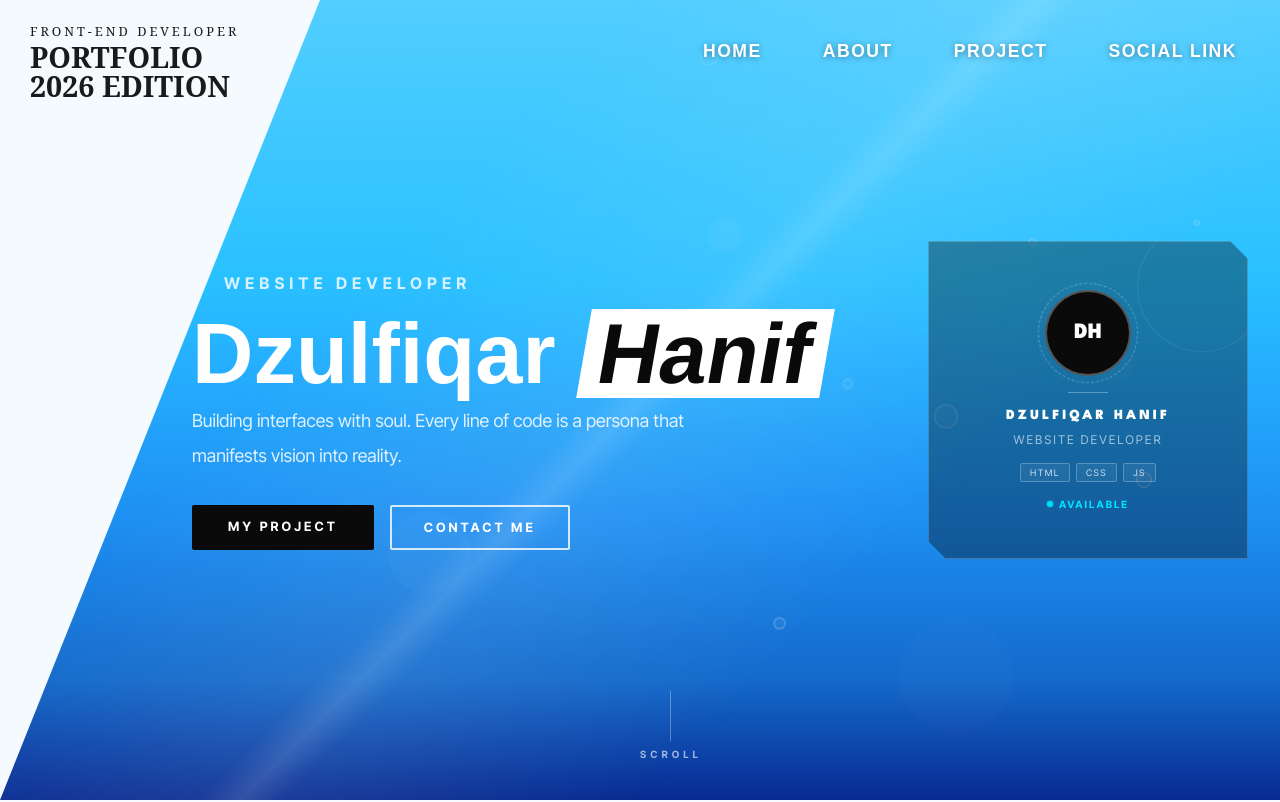
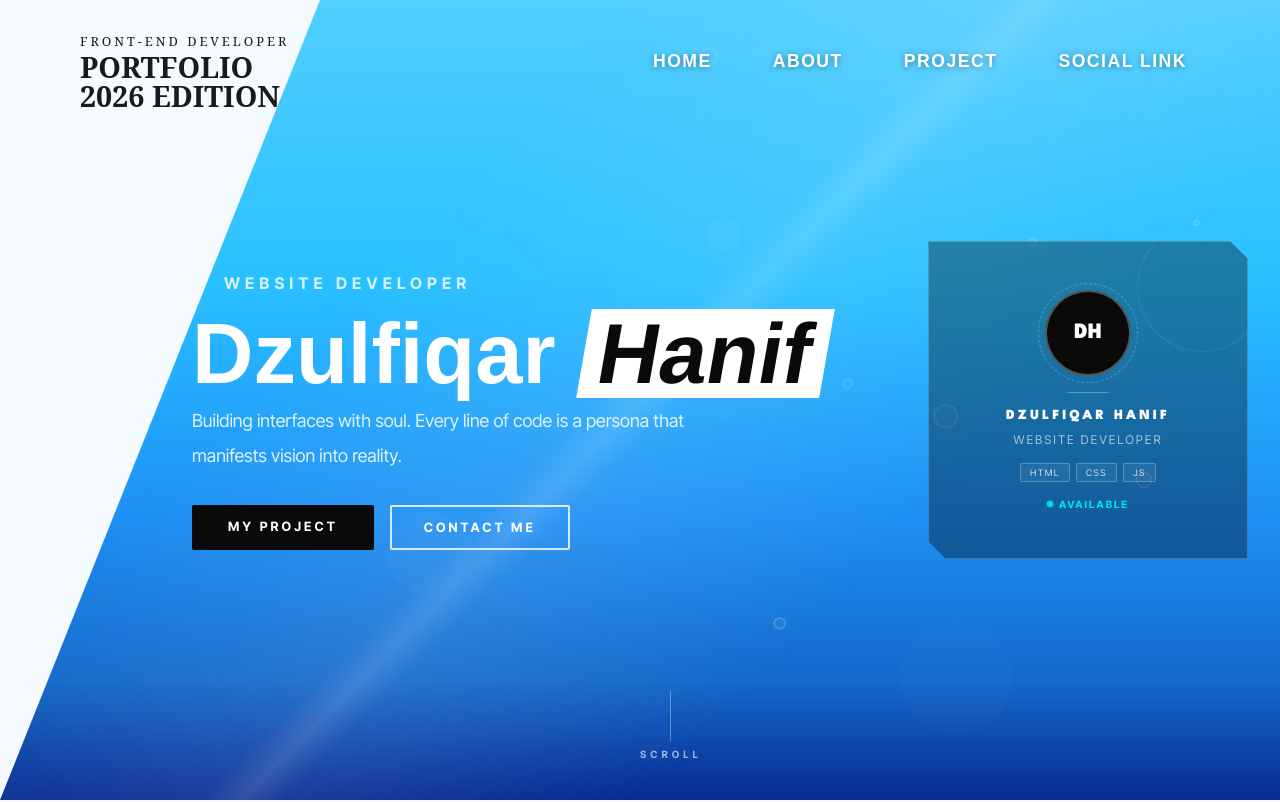
Before and after one commit to Exiagetsu/Web-Portfolio-v1.0, a plain HTML site: page index.html in a window 1280 px wide. Shown: the top 802 px of the page. Drawn offline with nearby package versions, Linux system fonts and the light colour scheme.

Commit message:
Finalize navbar

```diff
--- a/index-alt.css
+++ b/index-alt.css
@@ -57,21 +57,21 @@ body {
   top: 0;
   width: 100%;
   z-index: 1000;
-  background: transparent;
-  backdrop-filter: none;
-  border-bottom: none;
-  box-shadow: none;
-  transition: all 0.4s ease;
-  padding: 10px 0;
+  padding: 20px 50px;
+  background: transparent !important;
+  transition: all 0.4s cubic-bezier(0.4, 0, 0.2, 1);
+  box-shadow: none !important;
 }
 .main-header.header-hidden {
   transform: translateY(-100%);
 }
 .main-header.nav-scrolled {
-  background: rgba(10, 30, 80, 0.6);
-  backdrop-filter: blur(12px);
-  border-bottom: 1px solid rgba(255, 255, 255, 0.1);
-  padding: 14px 0;
+  background: rgba(10, 25, 47, 0.2);
+  backdrop-filter: blur(15px);
+  -webkit-backdrop-filter: blur(15px);
+  border-bottom: 1px solid rgba(255, 255, 255, 0.05);
+  padding: 12px 50px;
+  box-shadow: 0 4px 30px rgba(0, 0, 0, 0.1);
 }
 header {
   position: fixed;
--- a/index.js
+++ b/index.js
@@ -2,23 +2,21 @@ const header = document.getElementById("main-header");
 let lastScrollY = window.scrollY;
 
 window.addEventListener("scroll", () => {
-  if (!header) return; // Keamanan jika ID tidak ditemukan
   const currentScrollY = window.scrollY;
 
-  if (currentScrollY > lastScrollY && currentScrollY > 100) {
+  if (currentScrollY > 50) {
+    header.classList.add("nav-scrolled");
+  } else {
+    header.classList.remove("nav-scrolled");
+  }
+
+  if (currentScrollY > lastScrollY && currentScrollY > 200) {
     header.classList.add("header-hidden");
   } else {
     header.classList.remove("header-hidden");
   }
+
   lastScrollY = currentScrollY;
-});
-window.addEventListener("scroll", () => {
-  const header = document.querySelector(".main-header");
-  if (window.scrollY > 50) {
-    header.classList.add("nav-scrolled");
-  } else {
-    header.classList.remove("nav-scrolled");
-  }
 });
 const revealEls = document.querySelectorAll(".reveal");
 const revealObserver = new IntersectionObserver(
```
